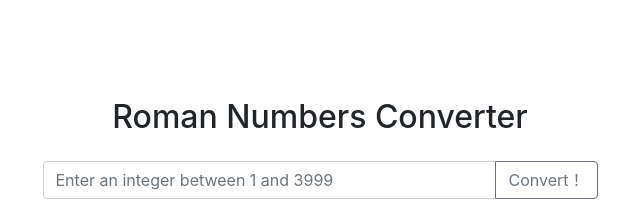
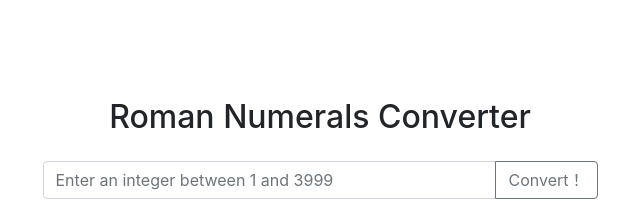
Before and after one commit to TomatoSoup0126/Roman-Numbers-Converter, a plain HTML site: page index.html in a window 1280 px wide. Shown: the part 158-359 px from the top of the page, without its empty margins (320-960 px from the left). Drawn offline with nearby package versions, Linux system fonts and the light colour scheme.

Commit message:
modify title

```diff
--- a/index.html
+++ b/index.html
@@ -15,7 +15,7 @@
 <body>
   <div class="container">
     <div class="mx-auto" style="width: 50%;">
-      <h2>Roman Numbers Converter</h2>
+      <h2>Roman Numerals Converter</h2>
       <div class="input-group mb-3">
         <input type="text" class="form-control" placeholder="Enter an integer between 1 and 3999"
           aria-label="Recipient's username" aria-describedby="button-addon2" id="input">
```
